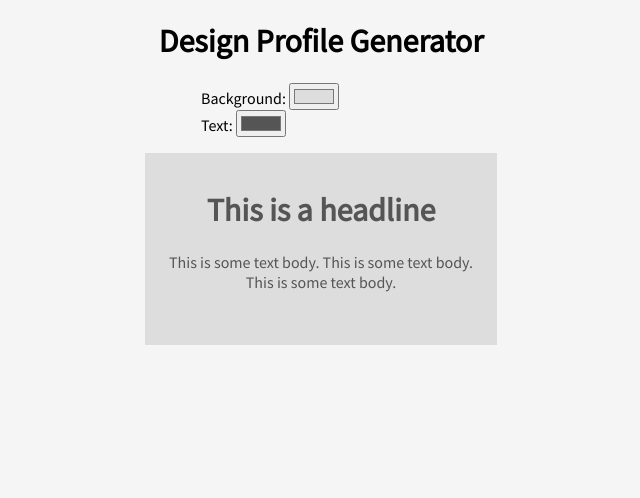
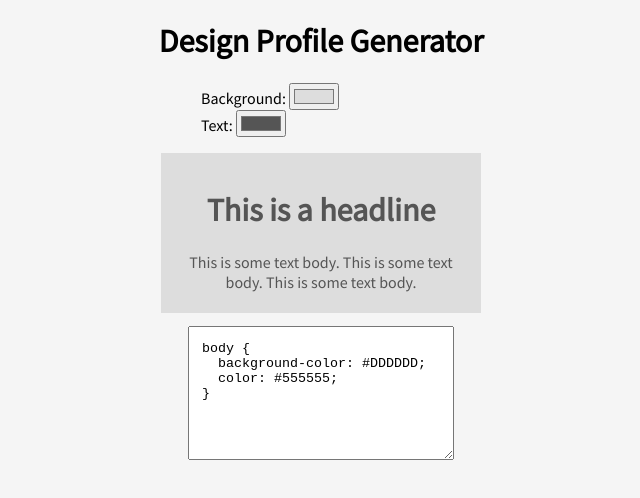
Before and after one commit to tomsoderlund/design-profile-generator, a React (Create React App) app: page / in a window 1280 px wide. Shown: the top 498 px of the page, without its empty margins (319-959 px from the left). Built offline with nearby package versions, Linux system fonts and the light colour scheme.

Commit message:
Output CSS box

```diff
--- a/src/components/App.js
+++ b/src/components/App.js
@@ -3,6 +3,7 @@ import './App.css';
 
 import Inputs from './Inputs'
 import Preview from './Preview'
+import OutputCSS from './OutputCSS'
 
 function App() {
   const [profile, setProfile] = React.useState({
@@ -15,6 +16,7 @@ function App() {
       <div>
         <Inputs profile={profile} setProfile={setProfile} />
         <Preview profile={profile} />
+        <OutputCSS profile={profile} />
       </div>
     </main>
   );
--- /dev/null
+++ b/src/components/OutputCSS.js
@@ -0,0 +1,27 @@
+import React from 'react'
+import styled from 'styled-components'
+
+export default ({ profile }) => <OutputTextBox
+  readOnly
+  value={`body {
+  background-color: ${profile.backgroundColor};
+  color: ${profile.textColor};
+}
+`}
+/>
+
+const OutputTextBox = styled.textarea`
+  display: block;
+  width: 20em;
+  height: 10em;
+  padding: 1em;
+  margin: auto;
+  margin-top: 1em;
+`
+
+/*
+
+  font-family: ${props => props.theme.fontName};
+  color: ${weldTheme.blue};
+
+*/
--- a/src/components/Preview.js
+++ b/src/components/Preview.js
@@ -7,10 +7,11 @@ export default ({ profile }) => <PreviewBox {...profile} >
 </PreviewBox>
 
 const PreviewBox = styled.div`
-  display: inline-block;
+  display: block;
   width: 20em;
   height: 10em;
   padding: 1em;
+  margin: auto;
   margin-top: 1em;
 
   background-color: ${props => props.backgroundColor};
--- a/src/index.css
+++ b/src/index.css
@@ -9,3 +9,7 @@ body {
 code {
   font-family: source-code-pro, Menlo, Monaco, Consolas, "Courier New", monospace;
 }
+
+* {
+  box-sizing: border-box;
+}
```
